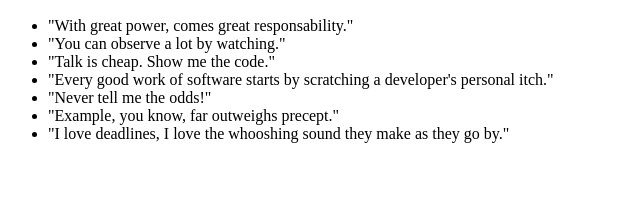
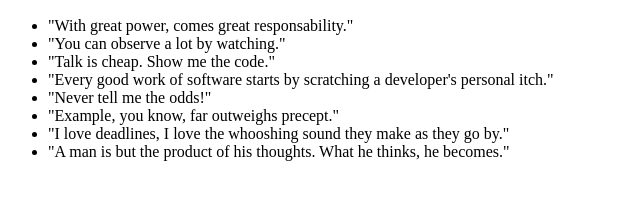
Before and after one commit to CyrilleWoicki/0main_openSAP_repor, a plain HTML site: page index.html in a window 1280 px wide. Shown: the part 110-310 px from the top of the page, without its empty margins (0-640 px from the left). Drawn offline with Linux system fonts and the light colour scheme.

Commit message:
Added Gandhi quote

```diff
--- a/index.html
+++ b/index.html
@@ -16,6 +16,7 @@
 			<li>"Never tell me the odds!"</li>
 			<li>"Example, you know, far outweighs precept."</li>
 			<li>"I love deadlines, I love the whooshing sound they make as they go by."</li>
+			<li>"A man is but the product of his thoughts. What he thinks, he becomes."</li>
 		</ul>
 	</body>
 </html>
```
